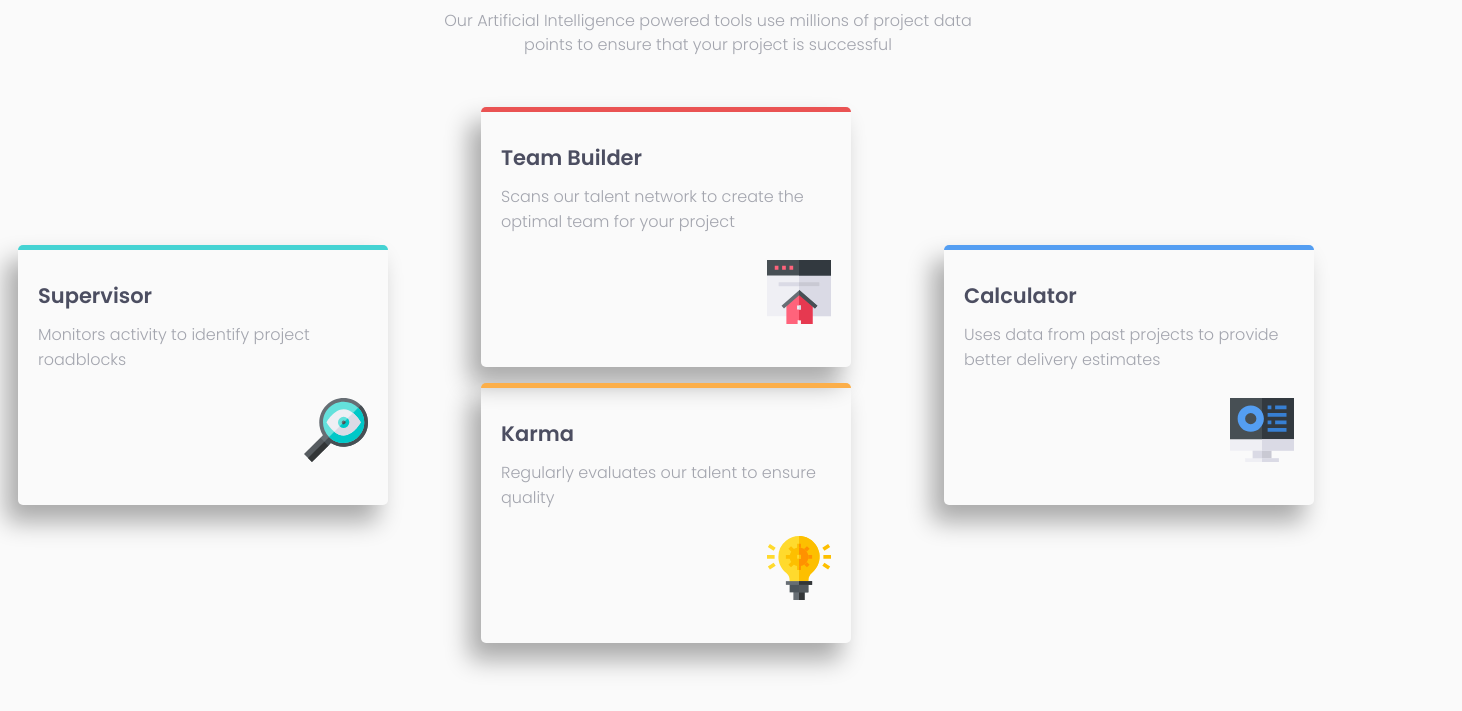
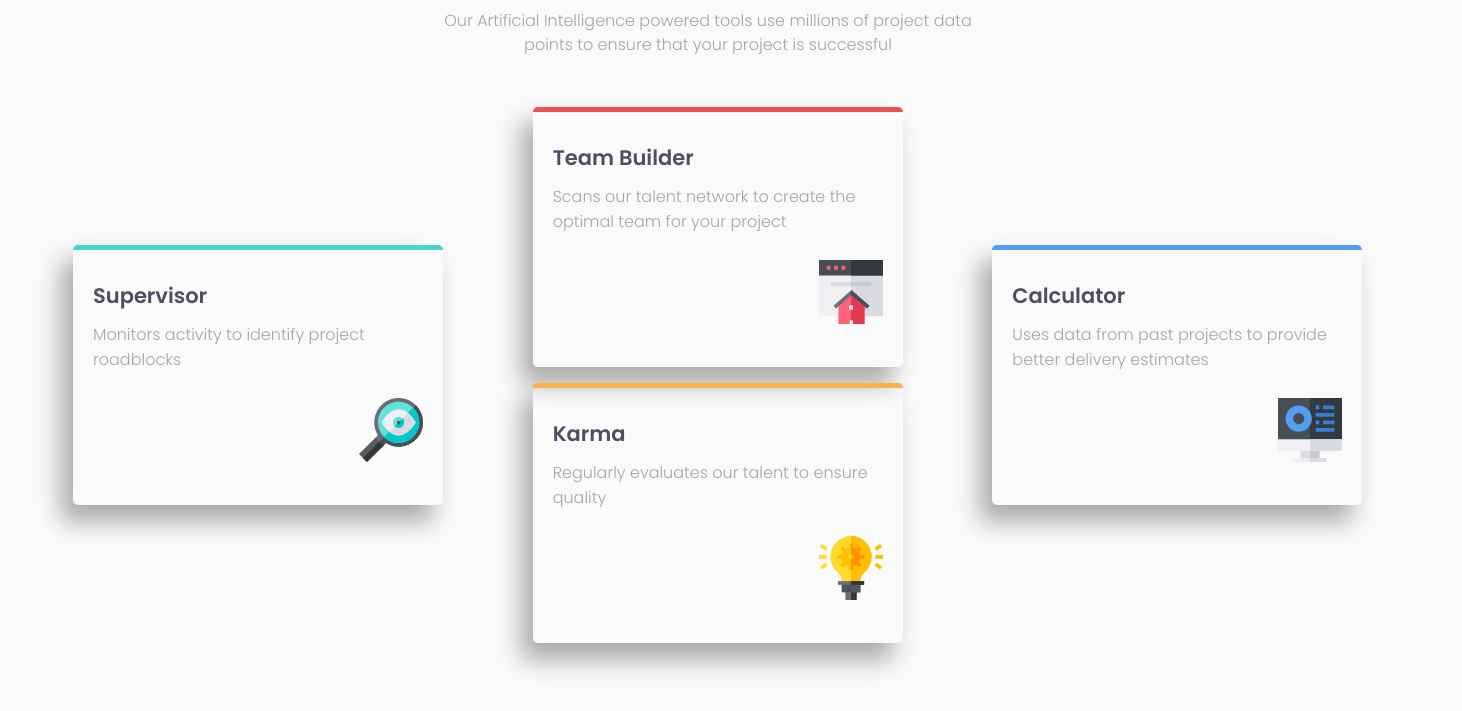
Before and after one commit to mrjasonu/four-card-feature-section-master, a plain HTML site: page index.html in a window 1280 px wide. Shown: the part 129-840 px from the top of the page, 1462 px wide, since content can reach past the window. Drawn offline with Linux system fonts and the light colour scheme.

Commit message:
website design complete for laptop or pc users

```diff
--- a/style.css
+++ b/style.css
@@ -36,6 +36,8 @@ header p {
 
 /* Grid Section */
 .grid {
+    position: relative;
+    left: 55px;
     margin-top: 40px;
     display: grid;
     height: 690px;
@@ -43,7 +45,6 @@ header p {
     grid-template-rows: 69px 69px 69px 69px 69px 69px 69px;
     grid-template-columns: 1fr 1fr 1fr;
     padding: 10px;
-    column-gap: 10px;
 }
 
 .square {
```
